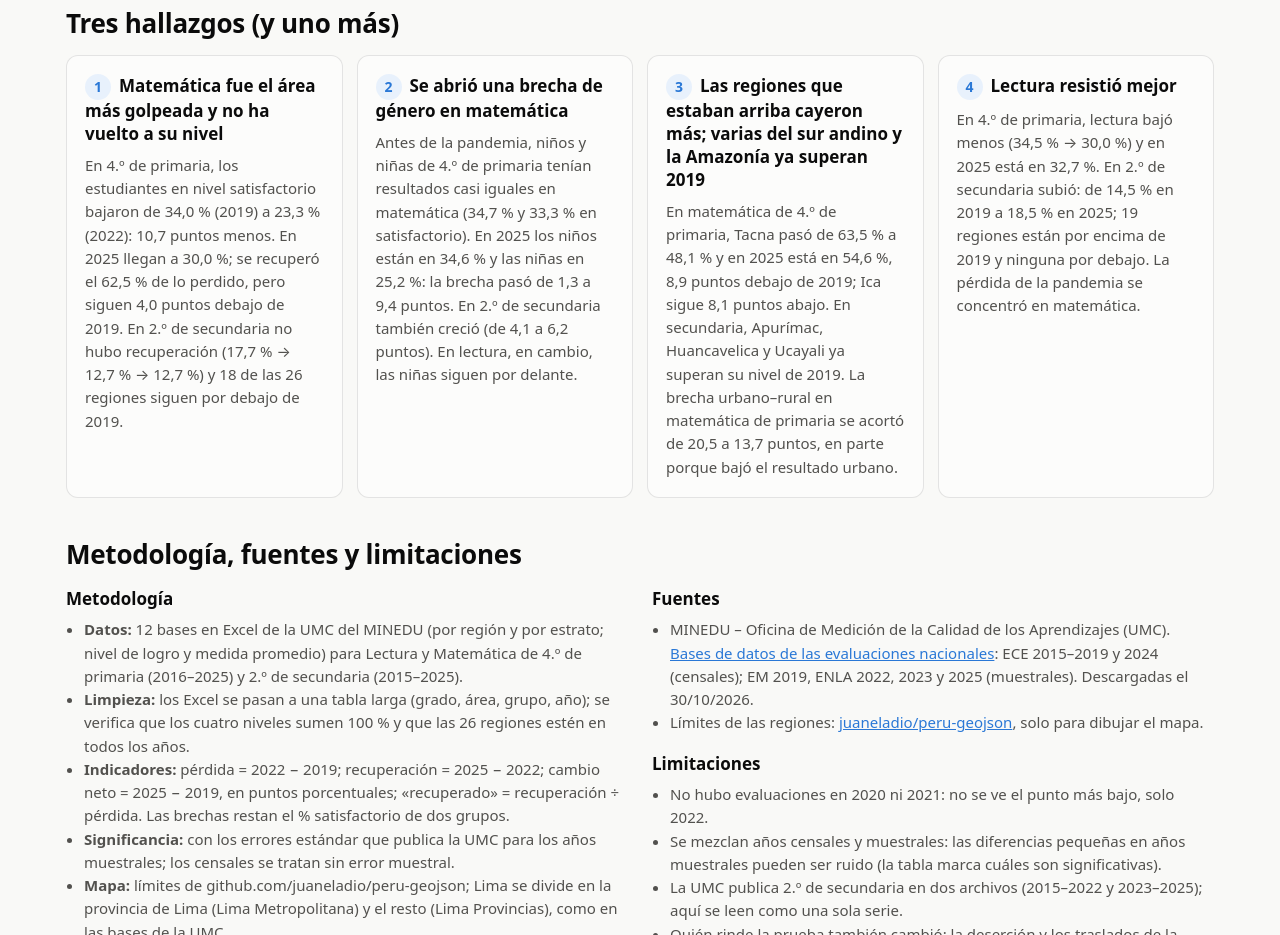
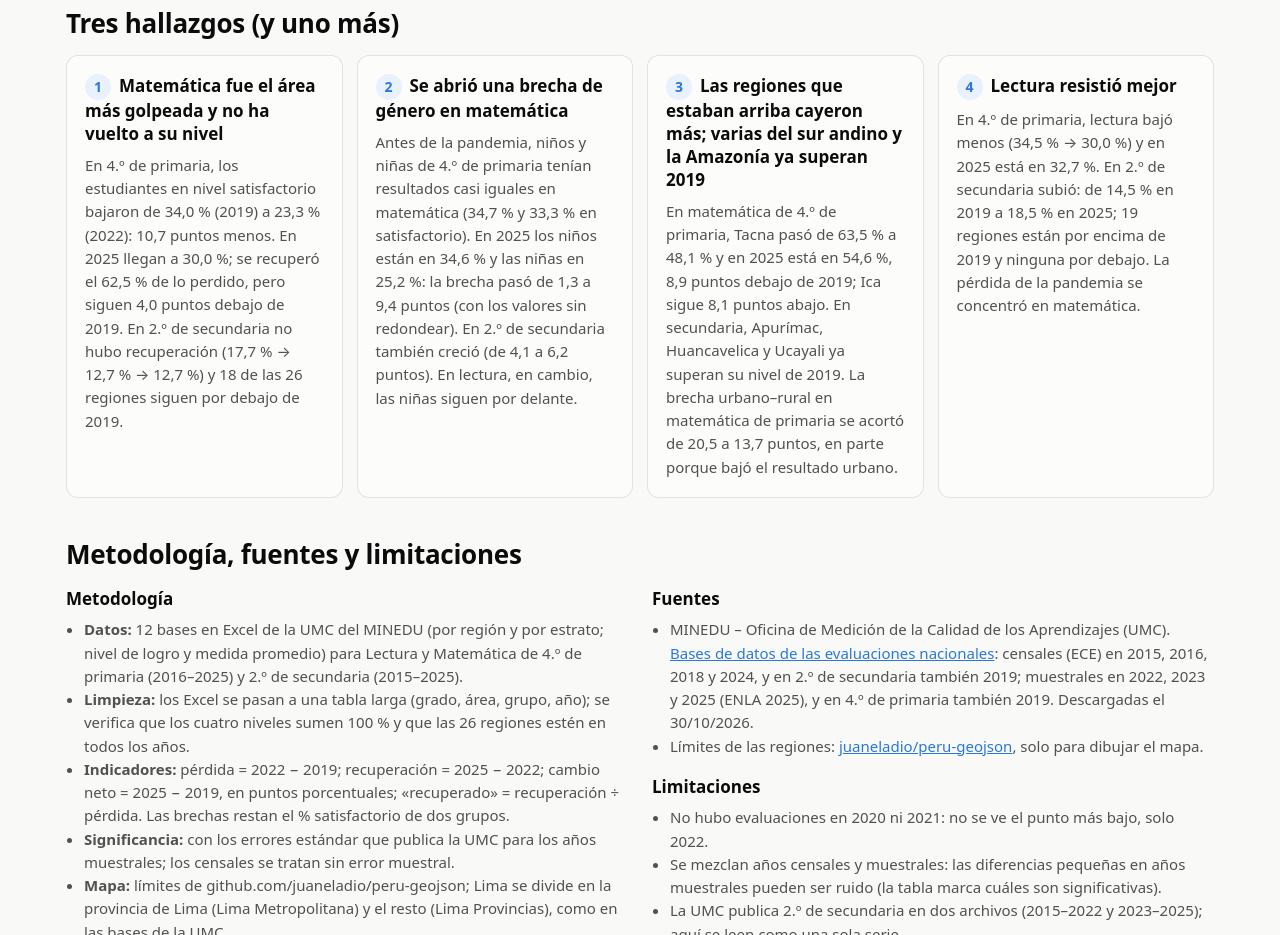
Before and after one commit to LuisGuevaraVega/python_interm_dip_qlab, a plain HTML site: page tarea_3/web/index.html in a window 1280 px wide. Shown: the part 3759-4694 px from the top of the page. Drawn offline with nearby package versions, Linux system fonts and the light colour scheme; no server answers.

Commit message:
tarea_3: aclarar redondeo de la brecha de género, años censales y muestrales, y enlace al repo
Co-Authored-By: Claude Opus 5.5 <noreply@anthropic.com>

```diff
--- a/tarea_3/web/index.html
+++ b/tarea_3/web/index.html
@@ -130,7 +130,7 @@
       <div class="hallazgo">
         <h3>Se abrió una brecha de género en matemática</h3>
         <p>Antes de la pandemia, niños y niñas de 4.º de primaria tenían resultados casi iguales en matemática (34,7 % y 33,3 % en satisfactorio).
-          En 2025 los niños están en 34,6 % y las niñas en 25,2 %: la brecha pasó de 1,3 a 9,4 puntos.
+          En 2025 los niños están en 34,6 % y las niñas en 25,2 %: la brecha pasó de 1,3 a 9,4 puntos (con los valores sin redondear).
           En 2.º de secundaria también creció (de 4,1 a 6,2 puntos). En lectura, en cambio, las niñas siguen por delante.</p>
       </div>
       <div class="hallazgo">
@@ -164,7 +164,7 @@
       <div>
         <h3>Fuentes</h3>
         <ul>
-          <li>MINEDU – Oficina de Medición de la Calidad de los Aprendizajes (UMC). <a href="http://umc.minedu.gob.pe/bases-de-datos/" target="_blank" rel="noopener">Bases de datos de las evaluaciones nacionales</a>: ECE 2015–2019 y 2024 (censales); EM 2019, ENLA 2022, 2023 y 2025 (muestrales). Descargadas el 30/10/2026.</li>
+          <li>MINEDU – Oficina de Medición de la Calidad de los Aprendizajes (UMC). <a href="http://umc.minedu.gob.pe/bases-de-datos/" target="_blank" rel="noopener">Bases de datos de las evaluaciones nacionales</a>: censales (ECE) en 2015, 2016, 2018 y 2024, y en 2.º de secundaria también 2019; muestrales en 2022, 2023 y 2025 (ENLA 2025), y en 4.º de primaria también 2019. Descargadas el 30/10/2026.</li>
           <li>Límites de las regiones: <a href="https://github.com/juaneladio/peru-geojson" target="_blank" rel="noopener">juaneladio/peru-geojson</a>, solo para dibujar el mapa.</li>
         </ul>
         <h3 style="margin-top:16px">Limitaciones</h3>
@@ -184,7 +184,7 @@
 <footer>
   <div class="contenedor">
     <p><strong>Luis Gabriel Guevara Vega</strong> · Tarea 3 · Python Intermedio · Diplomatura de QLab, PUCP · Octubre de 2026.
-      Código y datos: <a href="https://github.com/LuisGuevaraVega/python_interm_dip_qlab/tree/main/tarea_3" target="_blank" rel="noopener">GitHub</a>.</p>
+      Código y datos: <a href="https://github.com/LuisGuevaraVega/python_interm_dip_qlab/tree/tarea-3/tarea_3" target="_blank" rel="noopener">GitHub</a>.</p>
     <p><strong>Uso de IA:</strong> el código del análisis y del tablero se escribió con ayuda de Claude Code (Anthropic). Las cifras salen de los scripts y las revisé contra las bases originales de la UMC.</p>
   </div>
 </footer>
```
Also changed, not shown: 1 other file.
